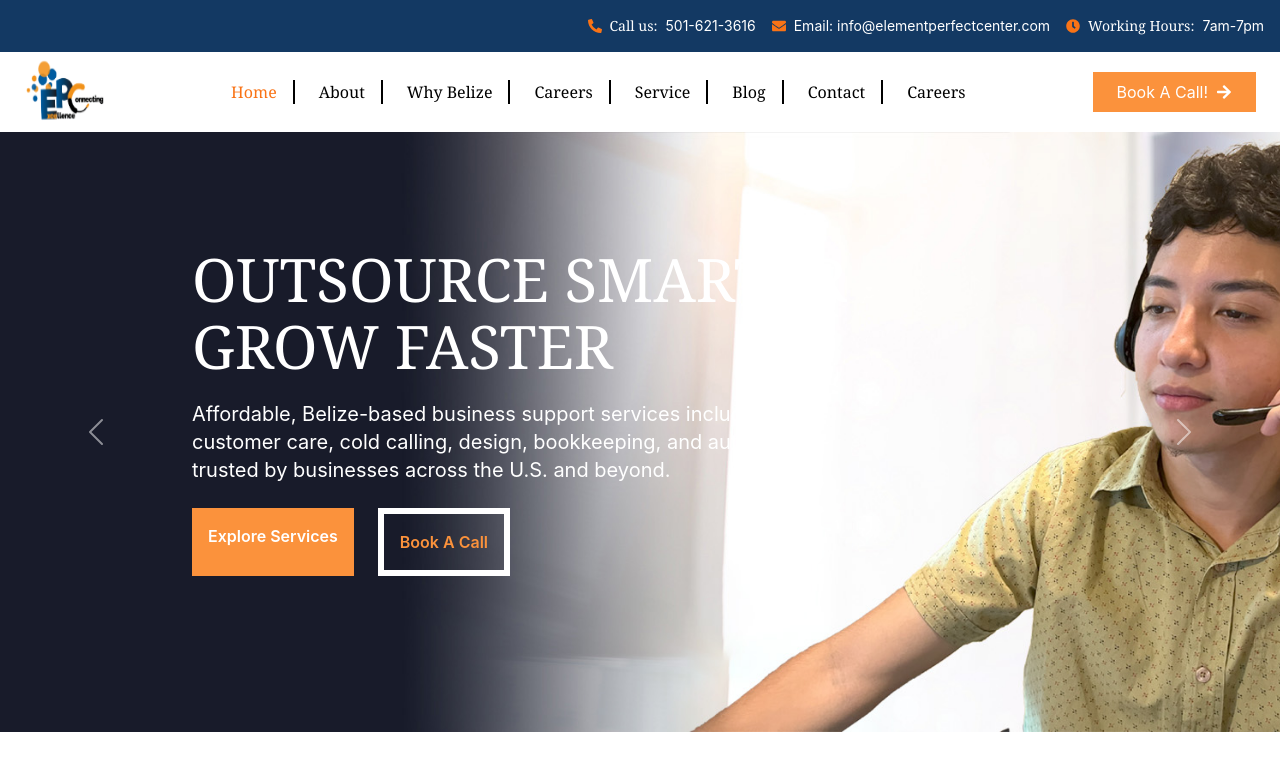
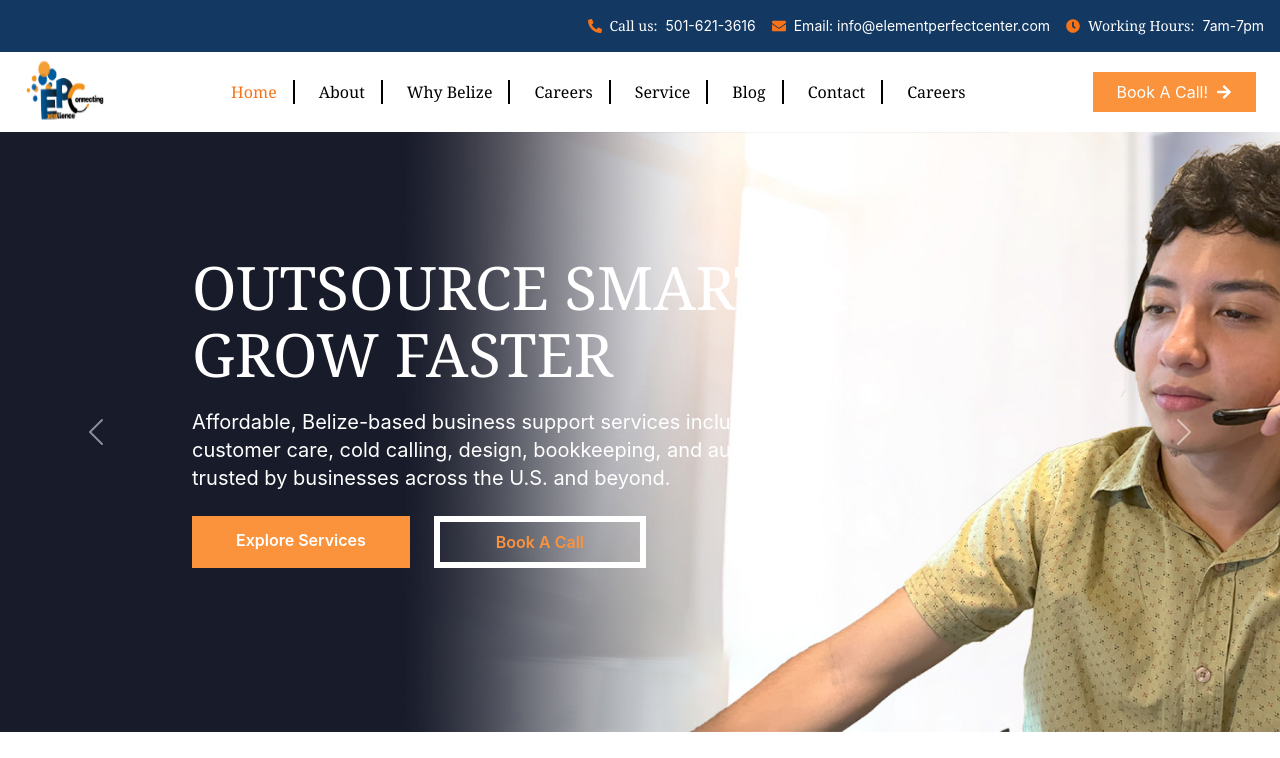
Before and after one commit to Abdulrehman-Dev786/elementperfectcenter, a React (Vite) app: page / in a window 1280 px wide. Shown: the top 758 px of the page. Built offline with nearby package versions, Linux system fonts and the light colour scheme.

Commit message:
fix: updated

```diff
--- a/src/components/herosection.jsx
+++ b/src/components/herosection.jsx
@@ -25,13 +25,13 @@ function Herosection() {
             <div className="mt-6 flex gap-4">
               <a
                 href="#services"
-                className=" reveal-text bg-orange-400 hover:bg-orange-400 text-white p-3 md:px-11 md:py-3 bordered font-semibold"
+                className=" reveal-text bg-orange-400 hover:bg-orange-400 text-white sm:p-3  md:px-11 md:py-3 bordered font-semibold"
               >
                 Explore Services
               </a>
               <a
                 href="#contact"
-                className="reveal-text border-[6px] border-white hover:bg-orange-600 hover:text-white text-orange-400 md:px-14 p-3 md:py-2 font-semibold"
+                className="reveal-text border-[6px] border-white hover:bg-orange-600 hover:text-white text-orange-400 sm:p-3 md:px-14  md:py-2 font-semibold"
               >
                 Book A Call
               </a>
```
